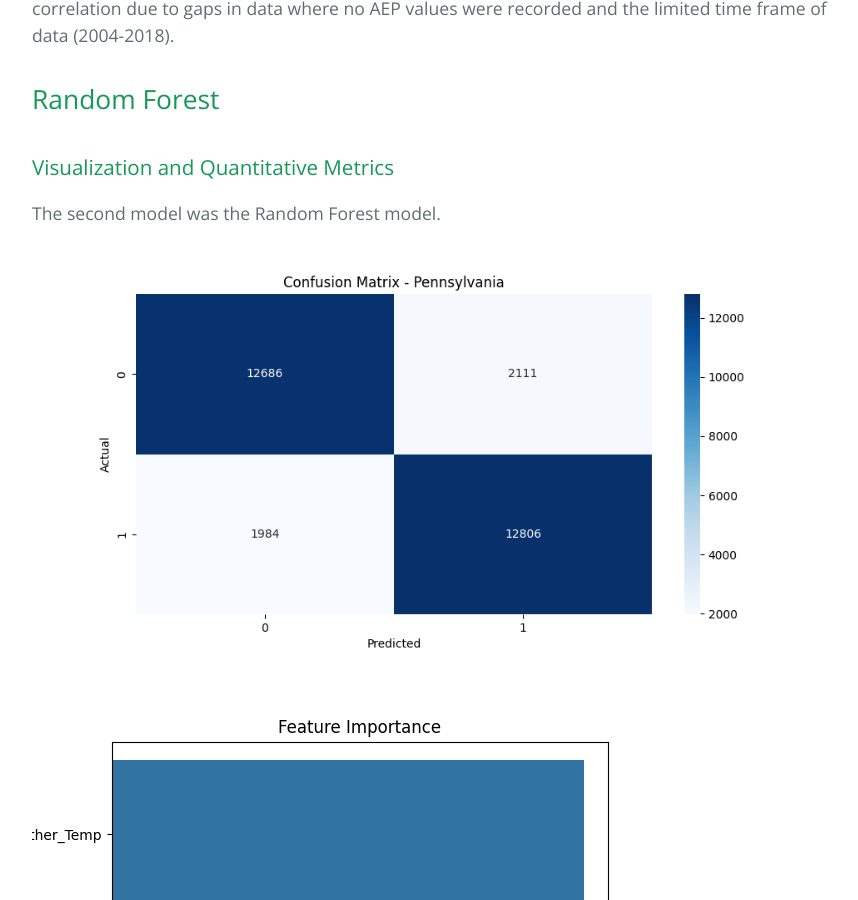
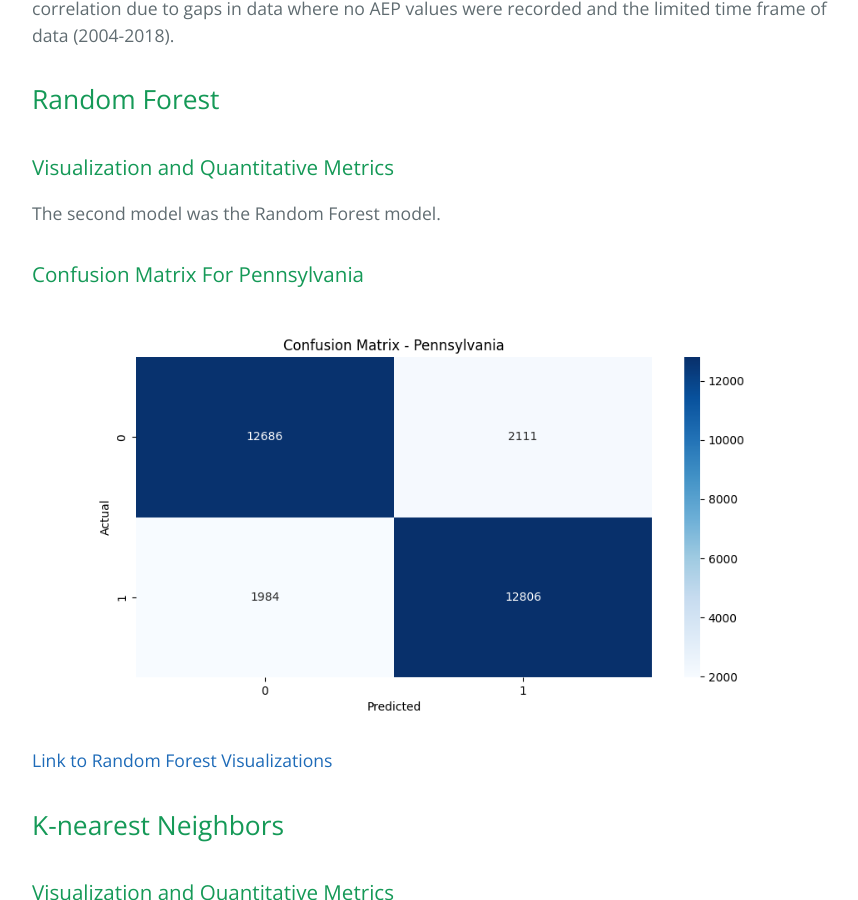
Before and after one commit to tanner-iley/4641-Eco, a Jekyll site: the page built from index.md, in a window 1280 px wide and 900 px high, scrolled down 5885 px. Shown: the whole window, without its empty margins (192-1050 px from the left). Built offline with Jekyll 4.4.1, drawn with Linux system fonts in a browser that asks for light colours; our own code applies the rules of GitHub Pages for plain Markdown files.

Commit message:
Update index.md

```diff
--- a/index.md
+++ b/index.md
@@ -117,9 +117,9 @@ For linear regression, we identified that there were no significant correlations
 
 The second model was the Random Forest model.
 
+### Confusion Matrix For Pennsylvania
+
 ![Confusion Matrix](./graphs/randomForest/randomForest_confusion_matrix_Pennsylvania.png)
-
-![Feature Importance](./graphs/randomForest/randomForest_feature_importance_Pennsylvania.png)
 
 [Link to Random Forest Visualizations](./randomForest_images.md)
 
```
